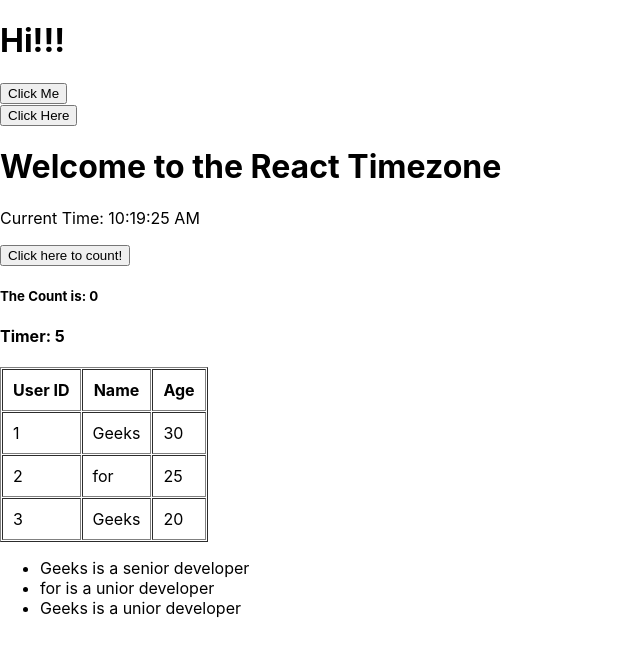
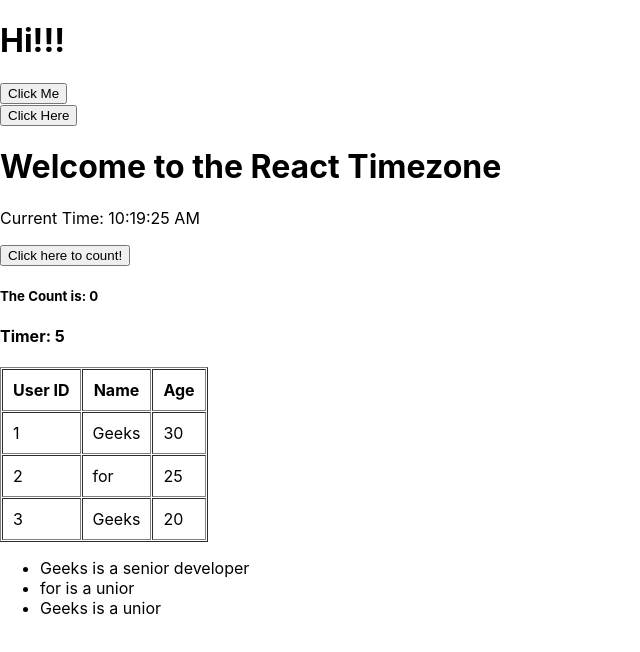
Before and after one commit to hekajandev-tech/learning-React, a React (Create React App) app: page / in a window 1280 px wide. Shown: the top 652 px of the page, without its empty margins (0-640 px from the left). Built offline with nearby package versions, Linux system fonts and the light colour scheme.

Commit message:
week03 of learning

```diff
--- a/src/ListMap.js
+++ b/src/ListMap.js
@@ -39,7 +39,7 @@ export default function ReactList() {
                     user.age > 25 ? (
                         <li key={user.id}>{user.name} is a senior developer</li>
                     ) : (
-                        <li key={user.id}>{user.name} is a unior developer</li>
+                        <li key={user.id}>{user.name} is a unior </li>
                     )
                 ))}
             </ul>
```
